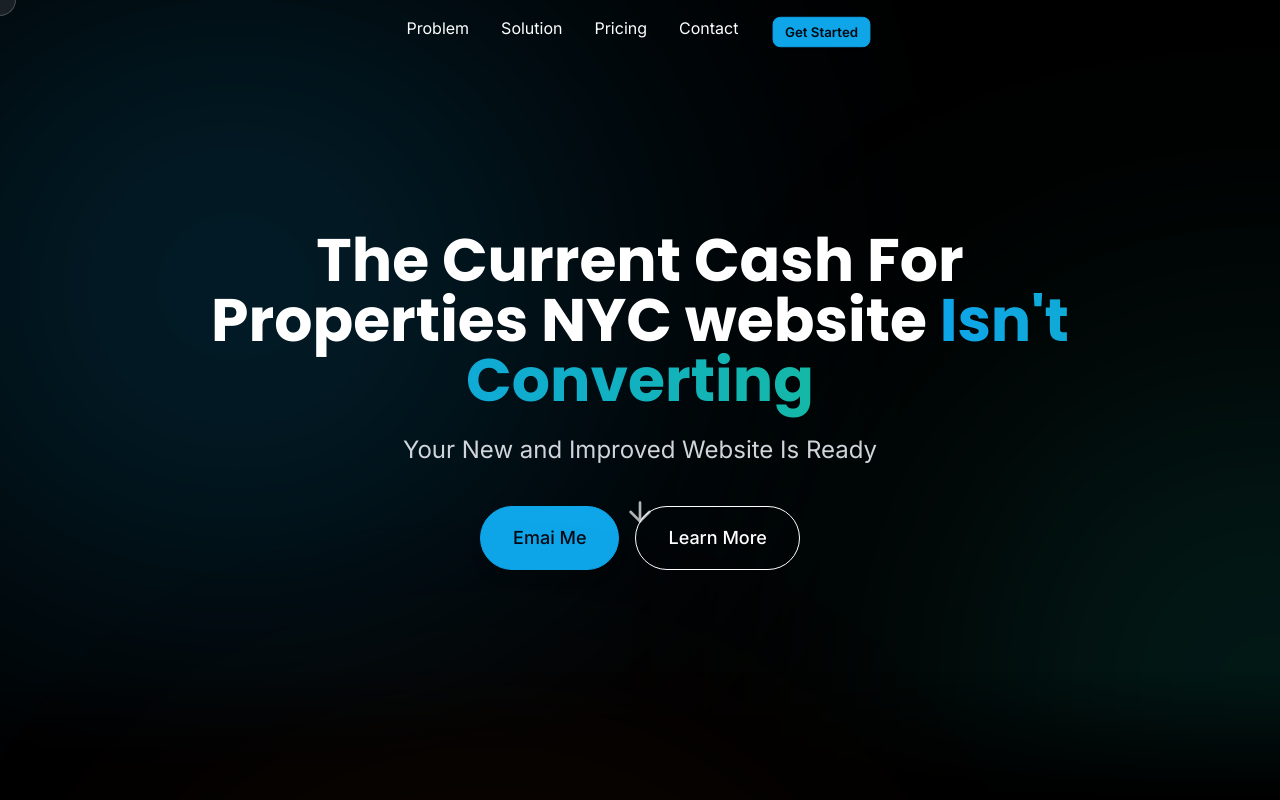
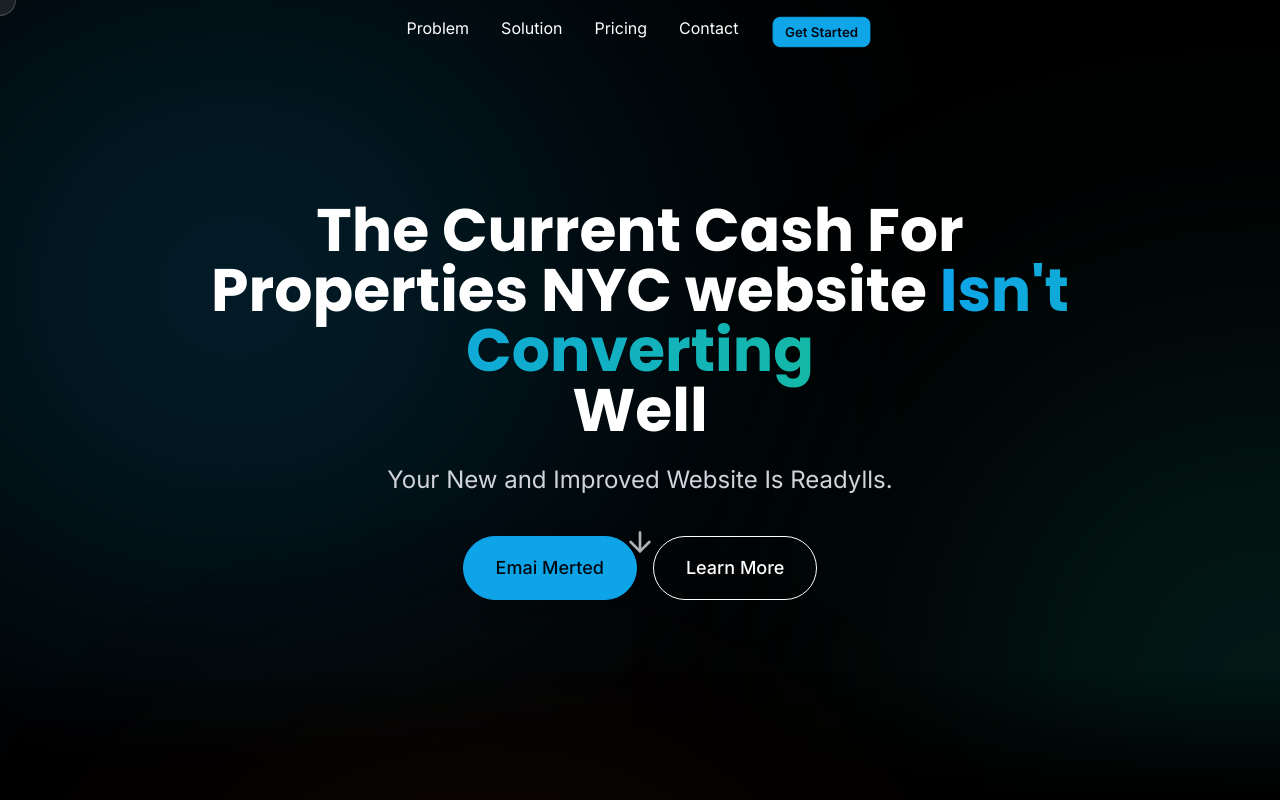
Before and after one commit to ayovl/web-dev-pitchdeck, a React (Vite) app: page / in a window 1280 px wide. Shown: the top 800 px of the page. Built offline with nearby package versions, Linux system fonts and the light colour scheme.

Commit message:
hero section edits

```diff
--- a/src/components/Hero.tsx
+++ b/src/components/Hero.tsx
@@ -56,14 +56,14 @@ const Hero: React.FC = () => {
           className="text-4xl md:text-5xl lg:text-6xl font-bold mb-6 leading-tight"
         >
           The Current Cash For Properties NYC website <span className="text-gradient">Isn't Converting</span><br />
-
+          Well
         </h1>
 
         <p
           ref={subtitleRef}
           className="text-xl md:text-2xl text-gray-300 mb-10 max-w-2xl mx-auto"
         >
-          Your New and Improved Website Is Ready
+      Your New and Improved Website Is Readylls.
         </p>
 
         <div ref={ctaRef} className="mt-8 flex flex-col sm:flex-row items-center justify-center space-y-4 sm:space-y-0">
@@ -73,7 +73,7 @@ const Hero: React.FC = () => {
             rel="noopener noreferrer"
             className="btn btn-primary btn-lg font-medium text-lg px-8 rounded-full shadow-lg sm:mr-4 w-full sm:w-auto"
           >
-            Emai Me
+        Emai Merted
           </a>
           <a
             href="#problem"
```
Also changed, not shown: 1 other file (tests, documents, lock files or other folders).
